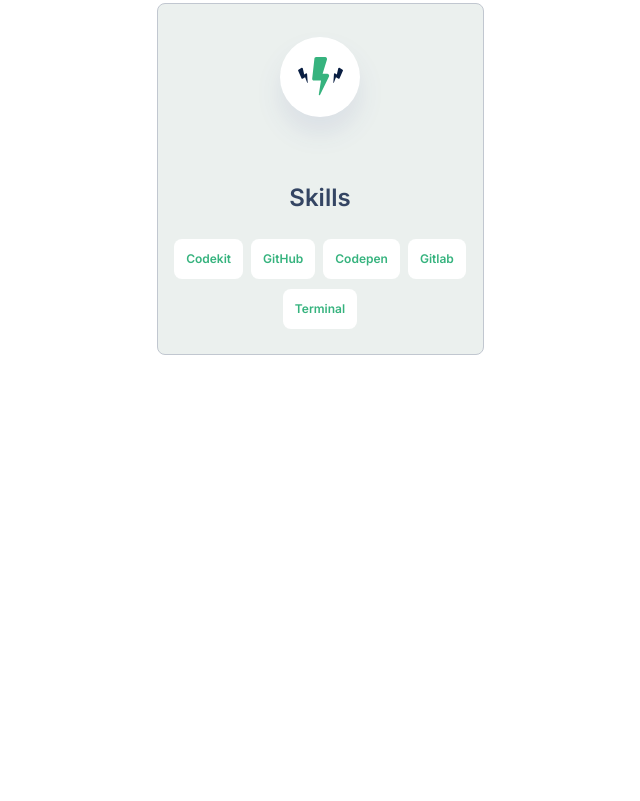
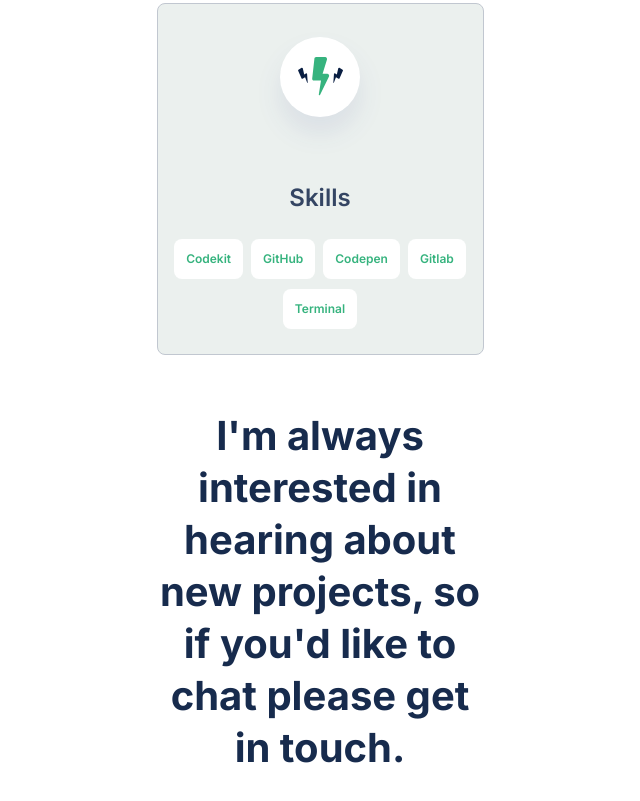
Before and after one commit to KIsmoilov/Portfolio, a website: page index.html in a window 1280 px wide. Shown: the part 5087-5888 px from the top of the page, without its empty margins (320-960 px from the left). Before the commit the page ends 5442 px from the top, so only its background shows below. Drawn offline with Linux system fonts and the light colour scheme.

Commit message:
Add h2 element to contact form

```diff
--- a/index.html
+++ b/index.html
@@ -207,6 +207,14 @@
           </div>
         </div>
       </section>
+      <section class="contact-form">
+        <div class="chat">
+          <h2>
+            I'm always interested in hearing about new projects, so if you'd
+            like to chat please get in touch.
+          </h2>
+        </div>
+      </section>
     </main>
   </body>
 </html>
--- a/styles.css
+++ b/styles.css
@@ -302,6 +302,22 @@
   padding: 12px;
 }
 
+.chat {
+  display: flex;
+  justify-content: center;
+  margin: 55px auto;
+}
+
+.chat h2 {
+  font-style: normal;
+  font-weight: 700;
+  font-size: 40px;
+  line-height: 52px;
+  text-align: center;
+  color: #172b4d;
+  width: 327px;
+}
+
 @media screen and (max-width: 500px) {
   body {
     width: 414px;
```
Also changed, not shown: images/illustration-contact-form.png (added).
